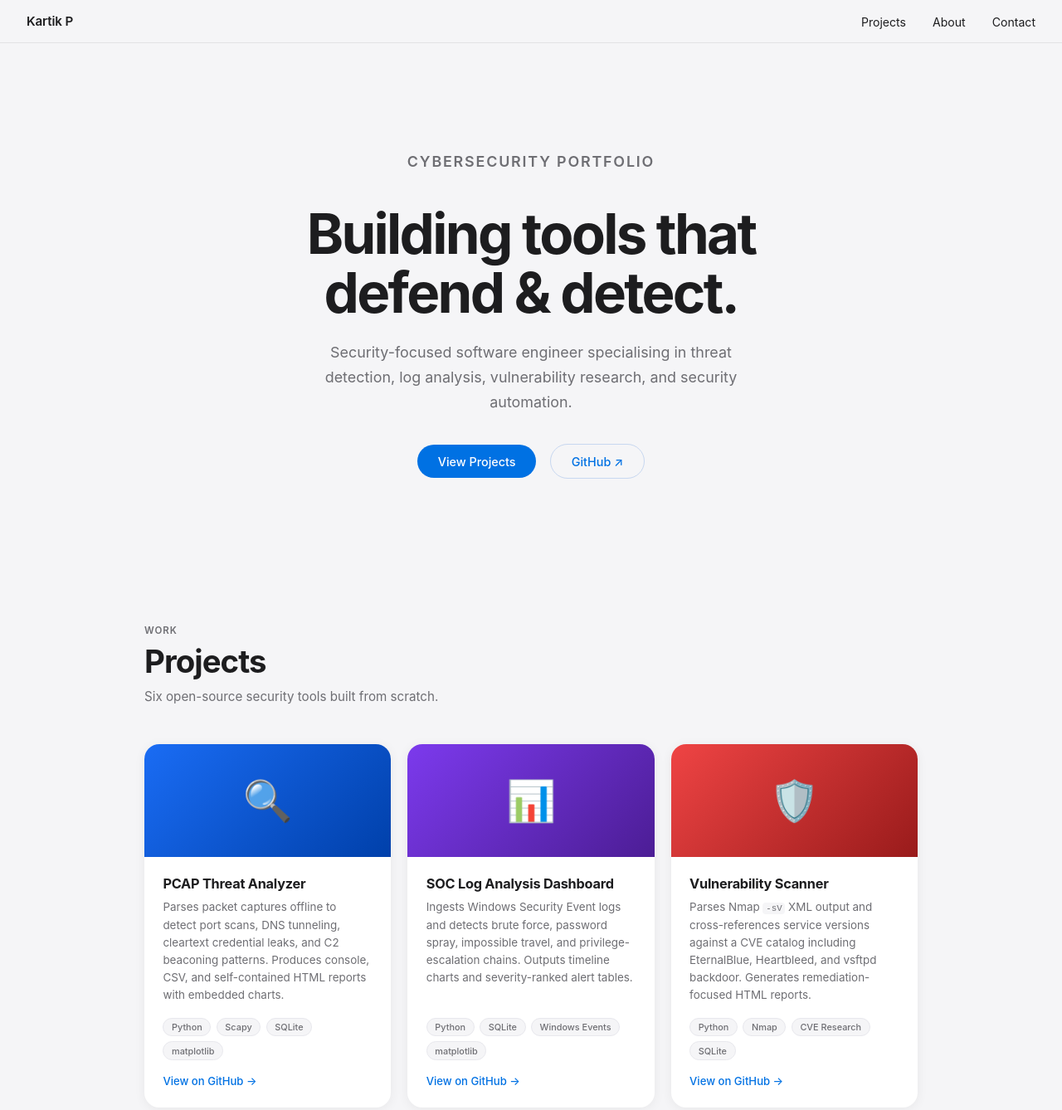
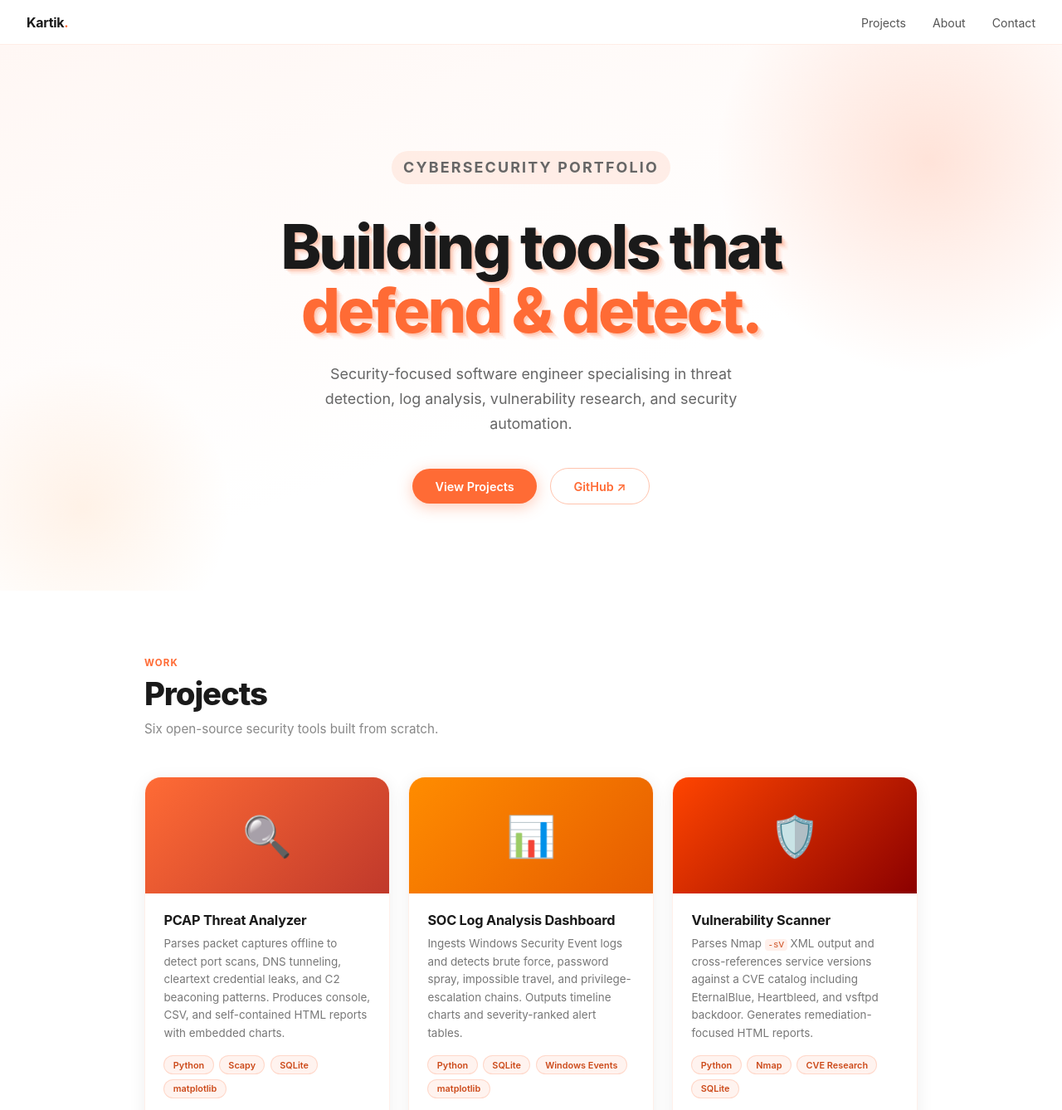
Before and after one commit to Kartik0219/Kartik0219.github.io, a plain HTML site: page index.html in a window 1280 px wide. Shown: the top 1338 px of the page at 83% size. Drawn offline with Linux system fonts and the light colour scheme.

Commit message:
Redesign with orange/white palette and 3D card tilt effects

```diff
--- a/index.html
+++ b/index.html
@@ -10,106 +10,162 @@
   html { scroll-behavior: smooth; }
   body {
     font-family: -apple-system, "Helvetica Neue", Arial, sans-serif;
-    background: #f5f5f7;
-    color: #1d1d1f;
+    background: #ffffff;
+    color: #1a1a1a;
     -webkit-font-smoothing: antialiased;
   }
 
   /* ── Nav ── */
   nav {
     position: sticky; top: 0; z-index: 100;
-    background: rgba(245,245,247,.85);
+    background: rgba(255,255,255,.88);
     backdrop-filter: saturate(180%) blur(20px);
     -webkit-backdrop-filter: saturate(180%) blur(20px);
-    border-bottom: 1px solid rgba(0,0,0,.07);
+    border-bottom: 1px solid rgba(255,107,53,.12);
     display: flex; align-items: center; justify-content: space-between;
-    padding: 0 2rem; height: 52px;
+    padding: 0 2rem; height: 54px;
   }
   .nav-name {
-    font-weight: 600; font-size: 0.95rem;
-    letter-spacing: -0.01em; color: #1d1d1f; text-decoration: none;
+    font-weight: 700; font-size: 1rem;
+    letter-spacing: -0.02em; color: #1a1a1a; text-decoration: none;
   }
+  .nav-name span { color: #ff6b35; }
   .nav-links { display: flex; gap: 2rem; list-style: none; }
   .nav-links a {
-    font-size: 0.88rem; color: #1d1d1f;
+    font-size: 0.88rem; color: #555;
     text-decoration: none; transition: color .15s;
   }
-  .nav-links a:hover { color: #0071e3; }
+  .nav-links a:hover { color: #ff6b35; }
 
   /* ── Hero ── */
+  #hero-wrap {
+    background: linear-gradient(160deg, #fff7f4 0%, #ffffff 60%);
+    overflow: hidden; position: relative;
+  }
+  /* decorative blobs */
+  #hero-wrap::before {
+    content: "";
+    position: absolute; top: -120px; right: -100px;
+    width: 520px; height: 520px; border-radius: 50%;
+    background: radial-gradient(circle, rgba(255,107,53,.18) 0%, transparent 70%);
+    pointer-events: none;
+  }
+  #hero-wrap::after {
+    content: "";
+    position: absolute; bottom: -80px; left: -80px;
+    width: 360px; height: 360px; border-radius: 50%;
+    background: radial-gradient(circle, rgba(255,160,80,.13) 0%, transparent 70%);
+    pointer-events: none;
+  }
   #hero {
     max-width: 980px; margin: 0 auto;
-    padding: 8rem 1.5rem 6rem;
-    text-align: center;
+    padding: 8rem 1.5rem 6.5rem;
+    text-align: center; position: relative; z-index: 1;
   }
   .hero-label {
-    font-size: 0.75rem; font-weight: 600;
-    text-transform: uppercase; letter-spacing: 0.1em;
-    color: #0071e3; margin-bottom: 1.1rem;
+    display: inline-block;
+    font-size: 0.72rem; font-weight: 700;
+    text-transform: uppercase; letter-spacing: 0.12em;
+    color: #ff6b35; background: rgba(255,107,53,.1);
+    padding: 0.3rem 0.9rem; border-radius: 20px;
+    margin-bottom: 1.4rem;
   }
   #hero h1 {
-    font-size: clamp(2.6rem, 6vw, 4.2rem);
-    font-weight: 700; letter-spacing: -0.04em;
-    line-height: 1.06; margin-bottom: 1.4rem; color: #1d1d1f;
+    font-size: clamp(2.8rem, 6.5vw, 4.6rem);
+    font-weight: 800; letter-spacing: -0.04em;
+    line-height: 1.04; margin-bottom: 1.4rem; color: #1a1a1a;
+    text-shadow:
+      2px 2px 0 rgba(255,107,53,.18),
+      4px 4px 0 rgba(255,107,53,.12),
+      6px 6px 0 rgba(255,107,53,.07),
+      8px 8px 0 rgba(255,107,53,.04);
   }
+  #hero h1 span { color: #ff6b35; }
   #hero p {
-    font-size: 1.12rem; color: #6e6e73;
-    max-width: 540px; margin: 0 auto 2.25rem; line-height: 1.65;
+    font-size: 1.12rem; color: #666;
+    max-width: 520px; margin: 0 auto 2.4rem; line-height: 1.68;
   }
   .btn {
-    display: inline-block; padding: 0.72rem 1.55rem;
-    background: #0071e3; color: #fff; text-decoration: none;
-    border-radius: 980px; font-size: 0.9rem; font-weight: 500;
-    transition: background .15s; white-space: nowrap;
+    display: inline-block; padding: 0.78rem 1.7rem;
+    background: #ff6b35; color: #fff; text-decoration: none;
+    border-radius: 980px; font-size: 0.9rem; font-weight: 600;
+    transition: background .15s, transform .15s, box-shadow .15s;
+    box-shadow: 0 4px 18px rgba(255,107,53,.35);
+    white-space: nowrap;
   }
-  .btn:hover { background: #0077ed; }
+  .btn:hover {
+    background: #e85a24;
+    transform: translateY(-2px);
+    box-shadow: 0 8px 24px rgba(255,107,53,.4);
+  }
   .btn-ghost {
-    background: transparent; color: #0071e3;
-    border: 1.5px solid #c7d7f0; margin-left: 0.75rem;
+    background: transparent; color: #ff6b35;
+    border: 1.5px solid rgba(255,107,53,.4);
+    box-shadow: none; margin-left: 0.75rem;
   }
-  .btn-ghost:hover { background: rgba(0,113,227,.06); border-color: #0071e3; }
+  .btn-ghost:hover {
+    background: rgba(255,107,53,.06);
+    border-color: #ff6b35; box-shadow: none;
+  }
 
   /* ── Section shell ── */
   .section-wrap { max-width: 980px; margin: 0 auto; padding: 5rem 1.5rem; }
   .section-label {
-    font-size: 0.72rem; font-weight: 600;
-    text-transform: uppercase; letter-spacing: 0.08em;
-    color: #6e6e73; margin-bottom: 0.45rem;
+    font-size: 0.72rem; font-weight: 700;
+    text-transform: uppercase; letter-spacing: 0.1em;
+    color: #ff6b35; margin-bottom: 0.45rem;
   }
   .section-title {
-    font-size: clamp(1.8rem, 3.5vw, 2.4rem); font-weight: 700;
-    letter-spacing: -0.025em; margin-bottom: 0.6rem;
+    font-size: clamp(1.8rem, 3.5vw, 2.4rem); font-weight: 800;
+    letter-spacing: -0.03em; margin-bottom: 0.6rem;
   }
-  .section-sub { font-size: 0.95rem; color: #6e6e73; margin-bottom: 3rem; }
+  .section-sub { font-size: 0.95rem; color: #888; margin-bottom: 3rem; }
 
   /* ── Projects grid ── */
   .projects-grid {
     display: grid;
     grid-template-columns: repeat(auto-fill, minmax(290px, 1fr));
-    gap: 1.25rem;
+    gap: 1.4rem;
+    perspective: 1200px;
   }
   .project-card {
-    background: #fff; border-radius: 18px;
-    box-shadow: 0 2px 14px rgba(0,0,0,.06);
+    background: #fff;
+    border-radius: 20px;
+    border: 1px solid rgba(255,107,53,.1);
+    box-shadow: 0 4px 20px rgba(0,0,0,.07);
     overflow: hidden; text-decoration: none; color: inherit;
-    transition: transform .22s cubic-bezier(.34,1.56,.64,1), box-shadow .22s;
     display: flex; flex-direction: column;
+    transition: box-shadow .3s, border-color .3s;
+    transform-style: preserve-3d;
+    will-change: transform;
   }
   .project-card:hover {
-    transform: translateY(-5px);
-    box-shadow: 0 10px 32px rgba(0,0,0,.11);
+    box-shadow: 0 20px 48px rgba(255,107,53,.2), 0 4px 16px rgba(0,0,0,.08);
+    border-color: rgba(255,107,53,.3);
   }
   .card-banner {
-    height: 136px;
+    height: 140px;
     display: flex; align-items: center; justify-content: center;
     font-size: 3rem; user-select: none;
+    position: relative; overflow: hidden;
   }
-  .banner-blue   { background: linear-gradient(135deg,#1a6cf4,#0040aa); }
-  .banner-purple { background: linear-gradient(135deg,#7c3aed,#4c1d95); }
-  .banner-red    { background: linear-gradient(135deg,#ef4444,#991b1b); }
-  .banner-amber  { background: linear-gradient(135deg,#f59e0b,#b45309); }
-  .banner-teal   { background: linear-gradient(135deg,#14b8a6,#0f766e); }
-  .banner-navy   { background: linear-gradient(135deg,#1e40af,#0f172a); }
+  /* shimmer stripe on banners */
+  .card-banner::after {
+    content: "";
+    position: absolute; top: -50%; left: -60%;
+    width: 40%; height: 200%;
+    background: linear-gradient(105deg, transparent 40%, rgba(255,255,255,.25) 50%, transparent 60%);
+    transform: skewX(-15deg);
+    transition: left .6s ease;
+  }
+  .project-card:hover .card-banner::after { left: 130%; }
+
+  .banner-1 { background: linear-gradient(135deg,#ff6b35,#c0392b); }
+  .banner-2 { background: linear-gradient(135deg,#ff8c00,#e65c00); }
+  .banner-3 { background: linear-gradient(135deg,#ff4500,#8b0000); }
+  .banner-4 { background: linear-gradient(135deg,#ffb347,#e07b00); }
+  .banner-5 { background: linear-gradient(135deg,#ff7043,#bf360c); }
+  .banner-6 { background: linear-gradient(135deg,#ff5722,#1a1a1a); }
 
   .card-body {
     padding: 1.4rem 1.4rem 1.5rem;
@@ -120,46 +176,49 @@
     letter-spacing: -0.015em; margin-bottom: 0.5rem;
   }
   .card-body p {
-    font-size: 0.84rem; color: #6e6e73;
-    line-height: 1.58; flex: 1; margin-bottom: 1rem;
+    font-size: 0.84rem; color: #777;
+    line-height: 1.6; flex: 1; margin-bottom: 1rem;
   }
   .tags { display: flex; flex-wrap: wrap; gap: 0.4rem; margin-bottom: 1.1rem; }
   .tag {
-    font-size: 0.68rem; font-weight: 500; padding: 0.2rem 0.6rem;
-    border-radius: 20px; background: #f5f5f7; color: #6e6e73;
-    border: 1px solid #e8e8ed;
+    font-size: 0.68rem; font-weight: 600; padding: 0.2rem 0.65rem;
+    border-radius: 20px; background: rgba(255,107,53,.08); color: #cc4a1a;
+    border: 1px solid rgba(255,107,53,.2);
   }
-  .card-link { font-size: 0.82rem; color: #0071e3; font-weight: 500; }
-  .project-card:hover .card-link { text-decoration: underline; }
+  .card-link { font-size: 0.82rem; color: #ff6b35; font-weight: 600; }
 
   /* ── About ── */
-  #about { border-top: 1px solid #e8e8ed; }
+  #about { border-top: 1px solid #f0ebe8; background: #fff9f6; }
   .about-grid {
     display: grid; grid-template-columns: 1fr 1fr; gap: 3.5rem;
     align-items: start;
   }
-  .about-text { font-size: 0.95rem; color: #3a3a3c; line-height: 1.75; }
-  .about-text + .about-text { margin-top: 1rem; }
+  .about-text { font-size: 0.95rem; color: #444; line-height: 1.78; }
   .skills-grid { display: flex; flex-wrap: wrap; gap: 0.5rem; margin-top: 0.9rem; }
   .skill {
-    font-size: 0.8rem; font-weight: 500; padding: 0.28rem 0.75rem;
-    border-radius: 20px; background: #fff; border: 1.5px solid #e8e8ed;
-    color: #1d1d1f; box-shadow: 0 1px 4px rgba(0,0,0,.04);
+    font-size: 0.8rem; font-weight: 600; padding: 0.3rem 0.8rem;
+    border-radius: 20px; background: #fff;
+    border: 1.5px solid rgba(255,107,53,.25);
+    color: #1a1a1a;
+    box-shadow: 0 1px 4px rgba(255,107,53,.08);
+    transition: border-color .15s, background .15s;
   }
+  .skill:hover { border-color: #ff6b35; background: rgba(255,107,53,.05); }
 
   /* ── Footer ── */
   footer {
-    border-top: 1px solid #e8e8ed; background: #fff;
+    border-top: 1px solid #f0ebe8; background: #1a1a1a;
     padding: 2.5rem 1.5rem; text-align: center;
   }
   .footer-links {
     display: flex; justify-content: center; gap: 2rem; margin-bottom: 0.85rem;
   }
   .footer-links a {
-    font-size: 0.88rem; color: #0071e3; text-decoration: none;
+    font-size: 0.88rem; color: #ff6b35; text-decoration: none;
+    transition: color .15s;
   }
-  .footer-links a:hover { text-decoration: underline; }
-  footer p { font-size: 0.8rem; color: #6e6e73; }
+  .footer-links a:hover { color: #ffaa88; }
+  footer p { font-size: 0.8rem; color: #666; }
 
   /* ── Responsive ── */
   @media (max-width: 660px) {
@@ -172,7 +231,7 @@
 <body>
 
 <nav>
-  <a class="nav-name" href="#">Kartik P</a>
+  <a class="nav-name" href="#">Kartik<span>.</span></a>
   <ul class="nav-links">
     <li><a href="#projects">Projects</a></li>
     <li><a href="#about">About</a></li>
@@ -181,15 +240,17 @@
 </nav>
 
 <!-- ── Hero ── -->
+<div id="hero-wrap">
   <section id="hero">
     <p class="hero-label">Cybersecurity Portfolio</p>
-  <h1>Building tools that<br>defend &amp; detect.</h1>
+    <h1>Building tools that<br><span>defend &amp; detect.</span></h1>
     <p>Security-focused software engineer specialising in threat detection,
        log analysis, vulnerability research, and security automation.</p>
     <a href="#projects" class="btn">View Projects</a>
     <a href="https://github.com/Kartik0219" class="btn btn-ghost"
        target="_blank" rel="noopener">GitHub ↗</a>
   </section>
+</div>
 
 <!-- ── Projects ── -->
 <div class="section-wrap" id="projects">
@@ -201,7 +262,7 @@
 
     <a class="project-card" href="https://github.com/Kartik0219/pcap-threat-analyzer"
        target="_blank" rel="noopener">
-      <div class="card-banner banner-blue">🔍</div>
+      <div class="card-banner banner-1">🔍</div>
       <div class="card-body">
         <h3>PCAP Threat Analyzer</h3>
         <p>Parses packet captures offline to detect port scans, DNS tunneling,
@@ -217,7 +278,7 @@
 
     <a class="project-card" href="https://github.com/Kartik0219/soc-log-dashboard"
        target="_blank" rel="noopener">
-      <div class="card-banner banner-purple">📊</div>
+      <div class="card-banner banner-2">📊</div>
       <div class="card-body">
         <h3>SOC Log Analysis Dashboard</h3>
         <p>Ingests Windows Security Event logs and detects brute force,
@@ -233,10 +294,10 @@
 
     <a class="project-card" href="https://github.com/Kartik0219/vuln-scanner"
        target="_blank" rel="noopener">
-      <div class="card-banner banner-red">🛡️</div>
+      <div class="card-banner banner-3">🛡️</div>
       <div class="card-body">
         <h3>Vulnerability Scanner</h3>
-        <p>Parses Nmap <code style="font-family:monospace;font-size:.8em;background:#f5f5f7;padding:.1em .35em;border-radius:4px">-sV</code> XML output and cross-references service
+        <p>Parses Nmap <code style="font-family:monospace;font-size:.8em;background:#fff0eb;padding:.1em .35em;border-radius:4px;color:#cc4a1a">-sV</code> XML output and cross-references service
            versions against a CVE catalog including EternalBlue, Heartbleed,
            and vsftpd backdoor. Generates remediation-focused HTML reports.</p>
         <div class="tags">
@@ -249,7 +310,7 @@
 
     <a class="project-card" href="https://github.com/Kartik0219/phishing-sim"
        target="_blank" rel="noopener">
-      <div class="card-banner banner-amber">🎣</div>
+      <div class="card-banner banner-4">🎣</div>
       <div class="card-body">
         <h3>Phishing Simulation Tool</h3>
         <p>Lab-only phishing simulation with per-recipient tracking links, a
@@ -265,7 +326,7 @@
 
     <a class="project-card" href="https://github.com/Kartik0219/IntelFlow"
        target="_blank" rel="noopener">
-      <div class="card-banner banner-teal">⚡</div>
+      <div class="card-banner banner-5">⚡</div>
       <div class="card-body">
         <h3>IntelFlow</h3>
         <p>Async Cyber Threat Intelligence &amp; SIEM enrichment engine.
@@ -281,7 +342,7 @@
 
     <a class="project-card" href="https://github.com/Kartik0219/sentinelwall"
        target="_blank" rel="noopener">
-      <div class="card-banner banner-navy">🧱</div>
+      <div class="card-banner banner-6">🧱</div>
       <div class="card-body">
         <h3>SentinelWall</h3>
         <p>Hybrid-cloud incident response and containment agent. Automates
@@ -331,7 +392,7 @@
   </div>
 </div>
 
-<!-- ── Footer / Contact ── -->
+<!-- ── Footer ── -->
 <footer id="contact">
   <div class="footer-links">
     <a href="https://github.com/Kartik0219" target="_blank" rel="noopener">GitHub</a>
@@ -340,5 +401,30 @@
   <p>Kartik P &mdash; Cybersecurity Portfolio</p>
 </footer>
 
+<script>
+  // 3D card tilt on mouse move
+  document.querySelectorAll('.project-card').forEach(card => {
+    card.addEventListener('mouseenter', () => {
+      card.style.transition = 'box-shadow .3s, border-color .3s';
+    });
+    card.addEventListener('mousemove', e => {
+      const r = card.getBoundingClientRect();
+      const x = e.clientX - r.left;
+      const y = e.clientY - r.top;
+      const cx = r.width  / 2;
+      const cy = r.height / 2;
+      const rotX = ((y - cy) / cy) * -10;
+      const rotY = ((x - cx) / cx) *  10;
+      card.style.transition = 'box-shadow .3s, border-color .3s';
+      card.style.transform =
+        `perspective(900px) rotateX(${rotX}deg) rotateY(${rotY}deg) translateZ(10px) scale(1.02)`;
+    });
+    card.addEventListener('mouseleave', () => {
+      card.style.transition = 'transform .55s cubic-bezier(.23,1,.32,1), box-shadow .3s, border-color .3s';
+      card.style.transform = 'perspective(900px) rotateX(0) rotateY(0) translateZ(0) scale(1)';
+    });
+  });
+</script>
+
 </body>
 </html>
```
Lines whose indentation alone changed are shown as unchanged.
